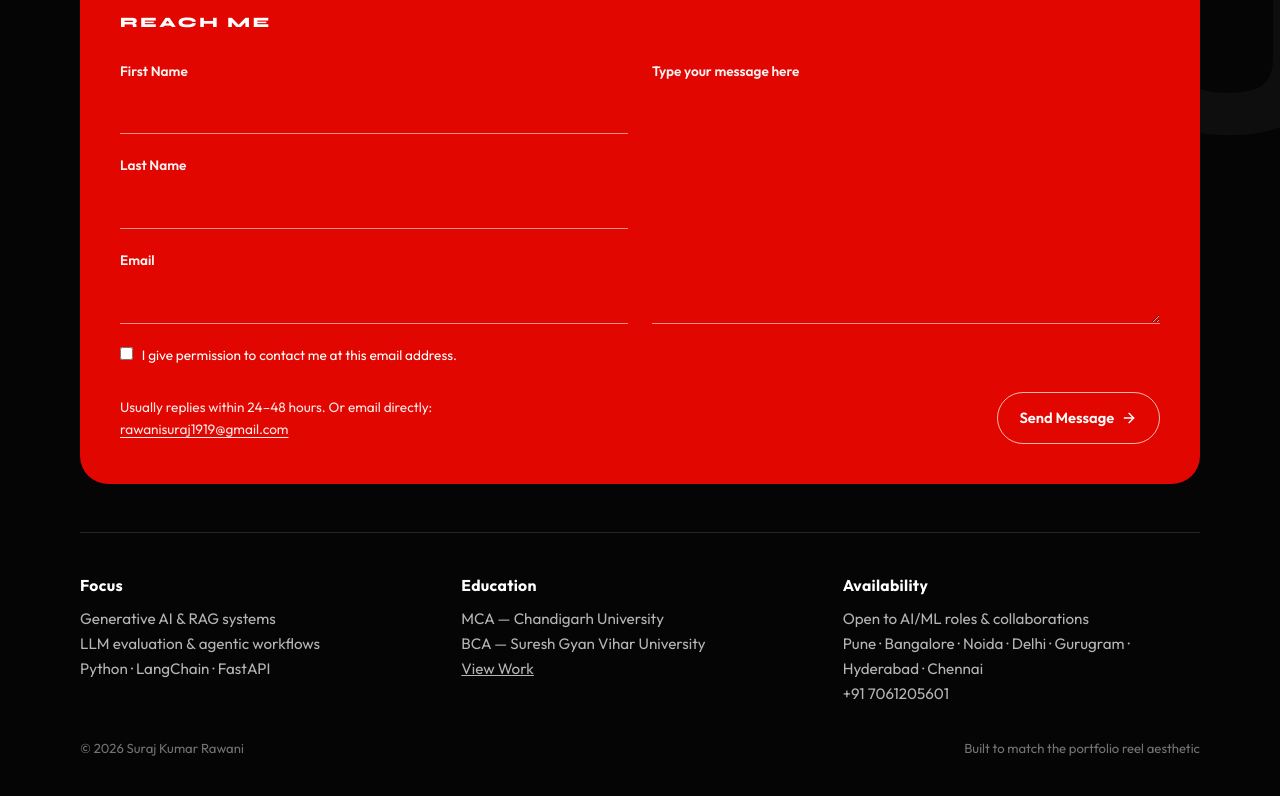
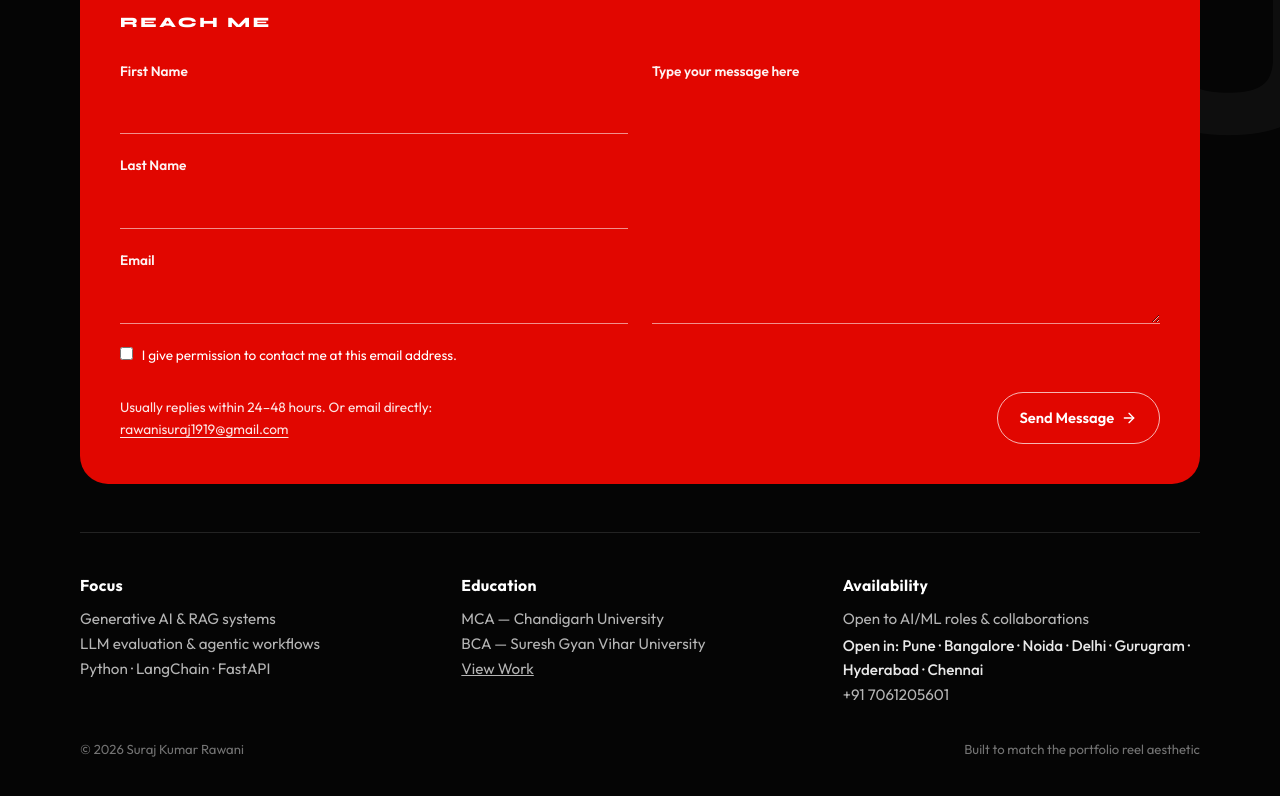
Before and after one commit to SurajRawani1919/portfolio, a React (Vite) app: page / in a window 1280 px wide. Shown: the part 9713-10509 px from the top of the page. Built offline with nearby package versions, Linux system fonts and the light colour scheme.

Commit message:
Make availability cities clearer and easier to spot.
Co-authored-by: Cursor <cursoragent@cursor.com>

```diff
--- a/src/App.jsx
+++ b/src/App.jsx
@@ -971,7 +971,9 @@ export default function App() {
                   <strong>Availability</strong>
                   Open to AI/ML roles & collaborations
                   <br />
-                  {profile.openLocations}
+                  <span className="avail-cities">
+                    Open in: {profile.openLocations}
+                  </span>
                   <br />
                   {profile.phone}
                 </div>
--- a/src/index.css
+++ b/src/index.css
@@ -1704,6 +1704,14 @@ textarea {
   letter-spacing: 0.02em;
 }
 
+.avail-cities {
+  display: inline-block;
+  margin-top: 0.2rem;
+  color: #e8e8e8;
+  font-weight: 500;
+  line-height: 1.55;
+}
+
 .footer-bottom {
   margin-top: 2rem;
   display: flex;
```
